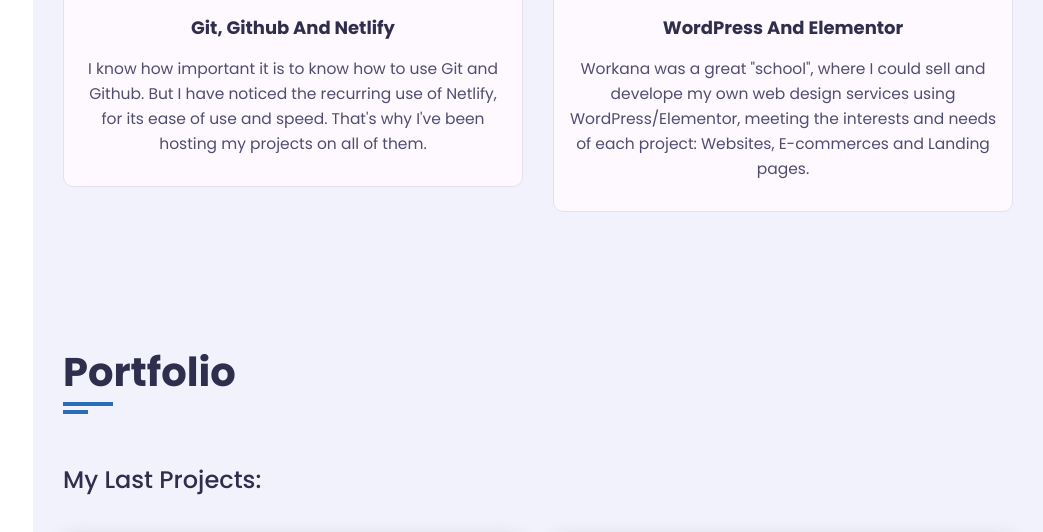
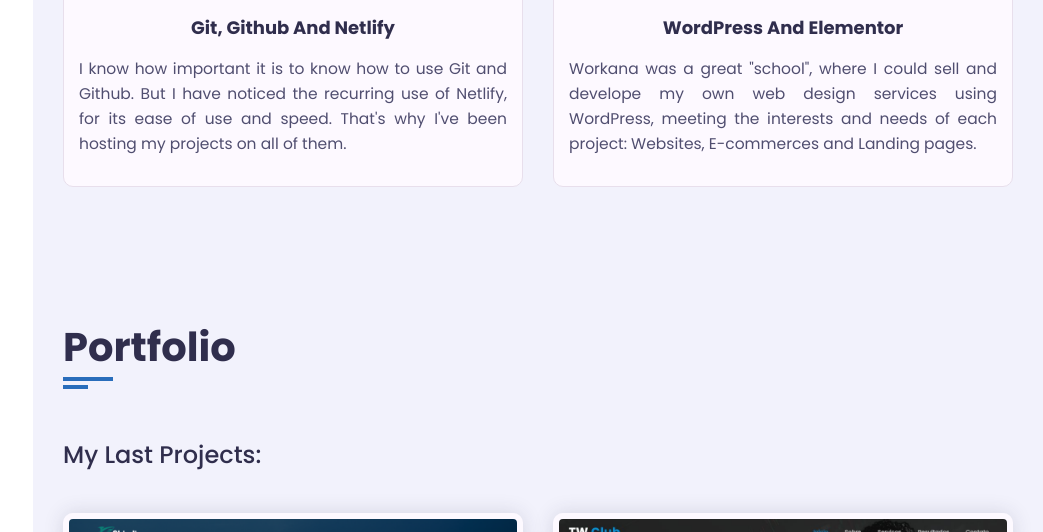
Before and after one commit to leticiamsol/portfolio, a plain HTML site: page index.html in a window 1280 px wide. Shown: the part 2892-3424 px from the top of the page, without its empty margins (237-1280 px from the left). Drawn offline with nearby package versions, Linux system fonts and the light colour scheme; a web font is replaced by a local one.

Commit message:
p justify

```diff
--- a/css/style.css
+++ b/css/style.css
@@ -606,6 +606,7 @@
     font-size: 15.5px;
     color: var(--text-black-700);
     line-height: 25px;
+    text-align: justify;
 }
 
 /*------------ PORTFOLIO ------------*/
--- a/index.html
+++ b/index.html
@@ -263,7 +263,7 @@
                             <i class="fa fa-brands fa-wordpress-simple"></i>
                         </div>
                         <h4>WordPress and Elementor</h4>
-                        <p>Workana was a great "school", where I could sell and develope my own web design services using WordPress/Elementor, meeting the interests and needs of each project:
+                        <p>Workana was a great "school", where I could sell and develope my own web design services using WordPress, meeting the interests and needs of each project:
                         Websites, E-commerces and Landing pages.</p>
                     </div>
                 </div>
```
